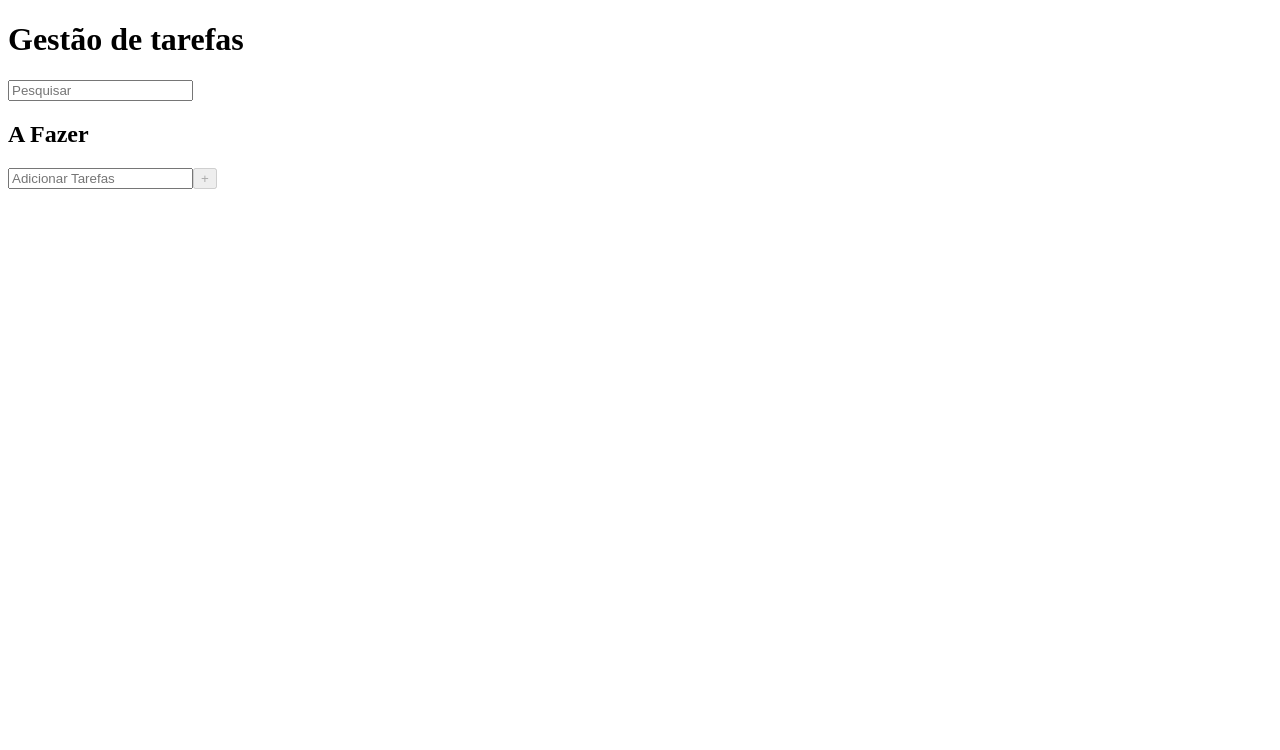
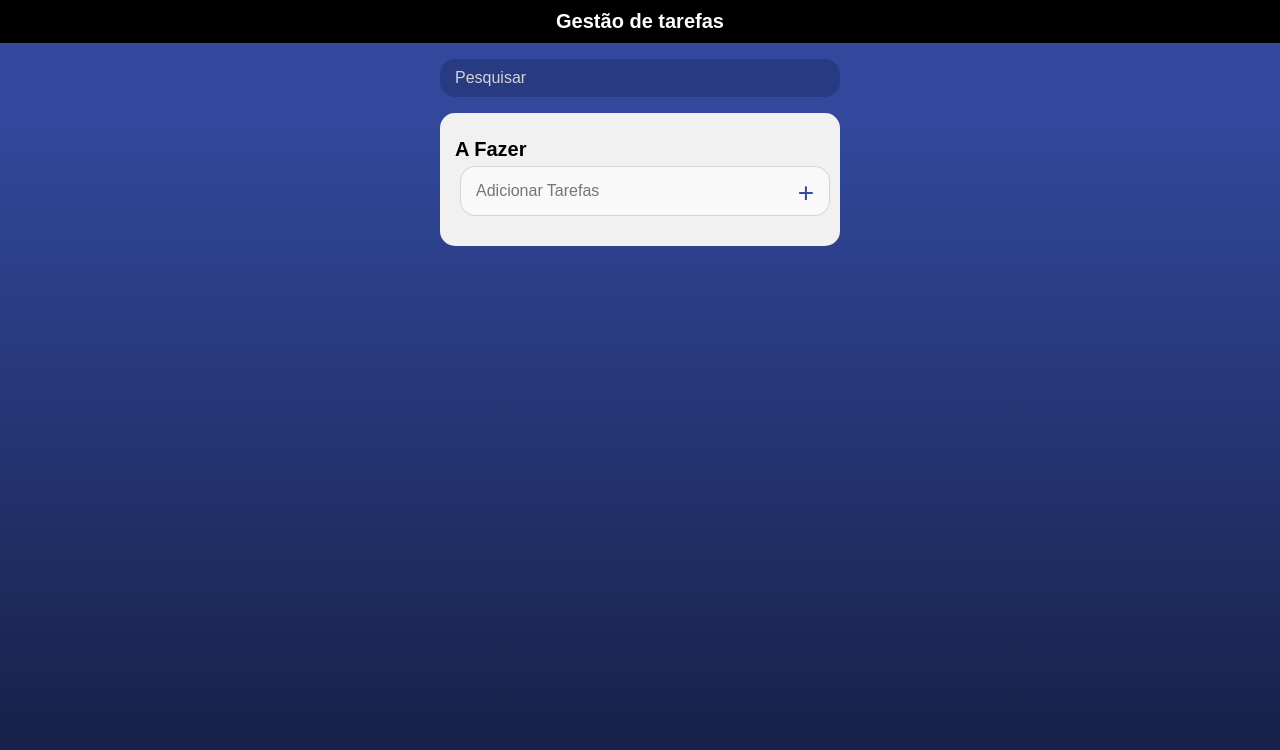
Before and after one commit to MathDev96/gestor-tarefas, an Angular app: page /taskList in a window 1280 px wide. Shown: the top 750 px of the page. Built offline with nearby package versions, Linux system fonts and the light colour scheme.

Commit message:
estilizando os componentes

```diff
--- a/src/app/app.component.html
+++ b/src/app/app.component.html
@@ -1,4 +1,4 @@
-<div>
+<div class="header">
     <h1>Gestão de tarefas</h1>
 </div>
 
--- a/src/app/task-details/task-details.component.css
+++ b/src/app/task-details/task-details.component.css
@@ -0,0 +1,47 @@
+.container {
+    margin-top: 70px;
+}
+
+.status {
+    margin: 10px 0;
+    font-size: var(--font-size-5);
+}
+
+textarea {
+    width: 100%;
+    height: 100px;
+    padding: 15px;
+    border-radius: 15px;
+    background: var(--color-black-3);
+    resize: none;
+    margin:5px 0;
+    font-size: var(--font-size-4);
+}
+
+.save-button {
+    margin-right: 10px;
+    background: var(--color-blue-1);
+    padding: 11px;
+    border-radius: 5px;
+    color: #fff;
+    cursor: pointer;
+    font-size: var(--font-size-5);
+    font-weight: 500;
+
+}
+
+.save-button:hover {
+    background: var(--color-blue-2);
+}
+
+.cancel-button {
+    background: transparent;
+    padding: 11px;
+    border-radius: 5px;
+    cursor: pointer;
+    font-size: var(--font-size-5);
+}
+
+.cancel-button:hover {
+    background:var(--color-black-3)
+}
--- a/src/app/task-filter/task-filter.component.css
+++ b/src/app/task-filter/task-filter.component.css
@@ -0,0 +1,24 @@
+:host {
+    display: flex;
+    justify-content: center;
+    align-items: center;
+    height: 70px;
+
+}
+
+input {
+    border: 0;
+    margin: 15px;
+    outline: none;
+    font-size: var(--font-size-4);
+    padding: 10px 15px;
+    border-radius: 15px;
+    background: var(--color-blue-3);
+    max-width: 400px;
+    width: 100%;
+    color: var(--color-black-1);
+}
+
+input::placeholder {
+    color: var(--color-black-3);
+}
--- a/src/app/task-list/task-list.component.css
+++ b/src/app/task-list/task-list.component.css
@@ -0,0 +1,81 @@
+ul {
+    list-style-type: none;
+    display: flex;
+    flex-direction: column;
+    padding: 0;
+    width: 100%;
+
+}
+
+ul li {
+    display: flex;
+    align-items: center;
+    border: 1px solid var(--color-black-3);
+    border-radius: 15px;
+    margin: 5px;
+    background: var(--color-black-1);
+    padding: 10px 15px;
+    min-height: 50px;
+    position: relative;
+
+}
+
+ul li:hover {
+    border: 2px solid var(--color-blue-1);
+}
+
+ul li .button-box {
+    position: absolute;
+    right: 10px;
+}
+
+ul li.button-box button {
+    height: 25px;
+    width: 25px;
+    border-radius: 50%;
+}
+
+ul li a {
+    text-decoration: none;
+    font-size: var(--font-size-4);
+    width: 85%;
+    margin-left: 5px;
+}
+
+ul li a.task-completed {
+    text-decoration: line-through;
+}
+
+form input {
+    border: 0;
+    background: var(--color-black-1);
+    padding: 10px 15px;
+    width: 100%;
+    border-radius: 15px 0 0 15px;
+    font-size: var(--font-size-4);
+
+}
+
+
+form {
+    display: flex;
+    width: 100%;
+    border: 1px solid var(--color-black-3);
+    border-radius: 15px;
+    height: 50px;
+    margin: 5px;
+}
+
+form input:focus {
+    outline: none;
+}
+
+
+form button {
+    background: var(--color-black-1);
+    color: var(--color-blue-1);
+    padding: 10px 15px;
+    border-radius: 0 15px 15px 0;
+    font-size: var(--font-size-2);
+    cursor: pointer;
+}
--- a/src/styles.css
+++ b/src/styles.css
@@ -1 +1,55 @@
-/* You can add global styles to this file, and also import other style files */
+*{
+    font-family: sans-serif;
+    margin: 0;
+    border: 0;
+    padding: 0;
+    box-sizing: border-box;
+}
+
+:root {
+    font-size: 100%;
+    --font-size-2: 1.75rem;
+    --font-size-3: 1.25rem;
+    --font-size-4: 1rem;
+    --font-size-5: .85rem;
+
+    --color-blue-1: #33489D;
+    --color-blue-2: #141e41;
+    --color-blue-3: #283a81;
+
+    --color-black-1: #f9f9f9;
+    --color-black-2: #f1f1f1;
+    --color-black-3: #d4d4d4;
+    --color-black-4: #4b4b4b;
+
+}
+
+body {
+    background: linear-gradient(180deg, var(--color-blue-1)15%, var(--color-blue-2) 100%);
+    min-height: 100vh;
+}
+h1 {
+    color: #fff;
+    text-align: center;
+    font-size: var(--font-size-3);
+}
+
+h2 {
+    font-size: var(--font-size-3);
+}
+
+p, a {
+    color: var(--color-black-4);
+}
+
+.container {
+    max-width: 400px;
+    background: var(--color-black-2);
+    margin: 0 auto;
+    border-radius: 15px;
+    padding: 25px 15px;
+}
+.header {
+    background:black;
+    padding: 10px;
+}
```
